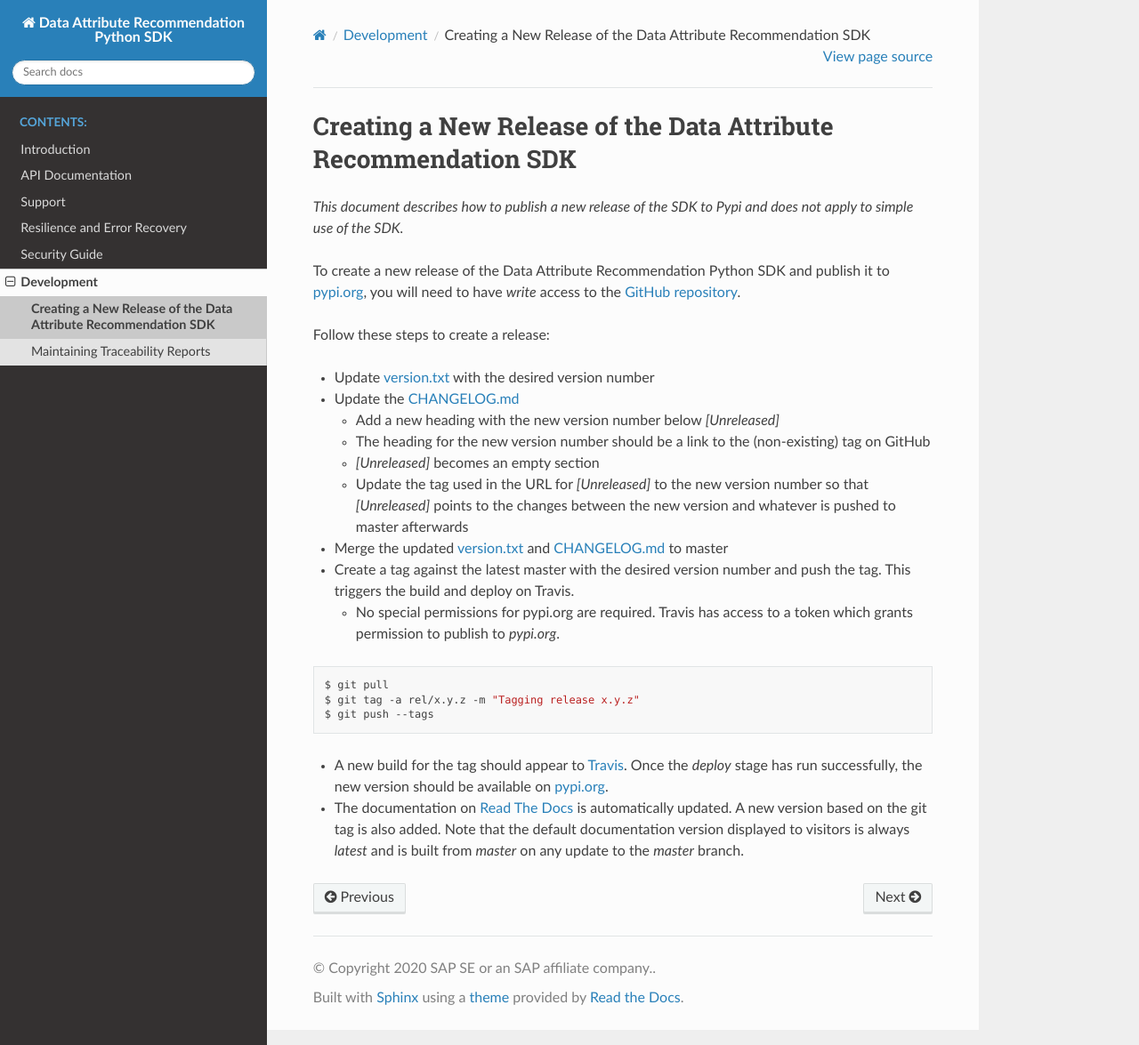
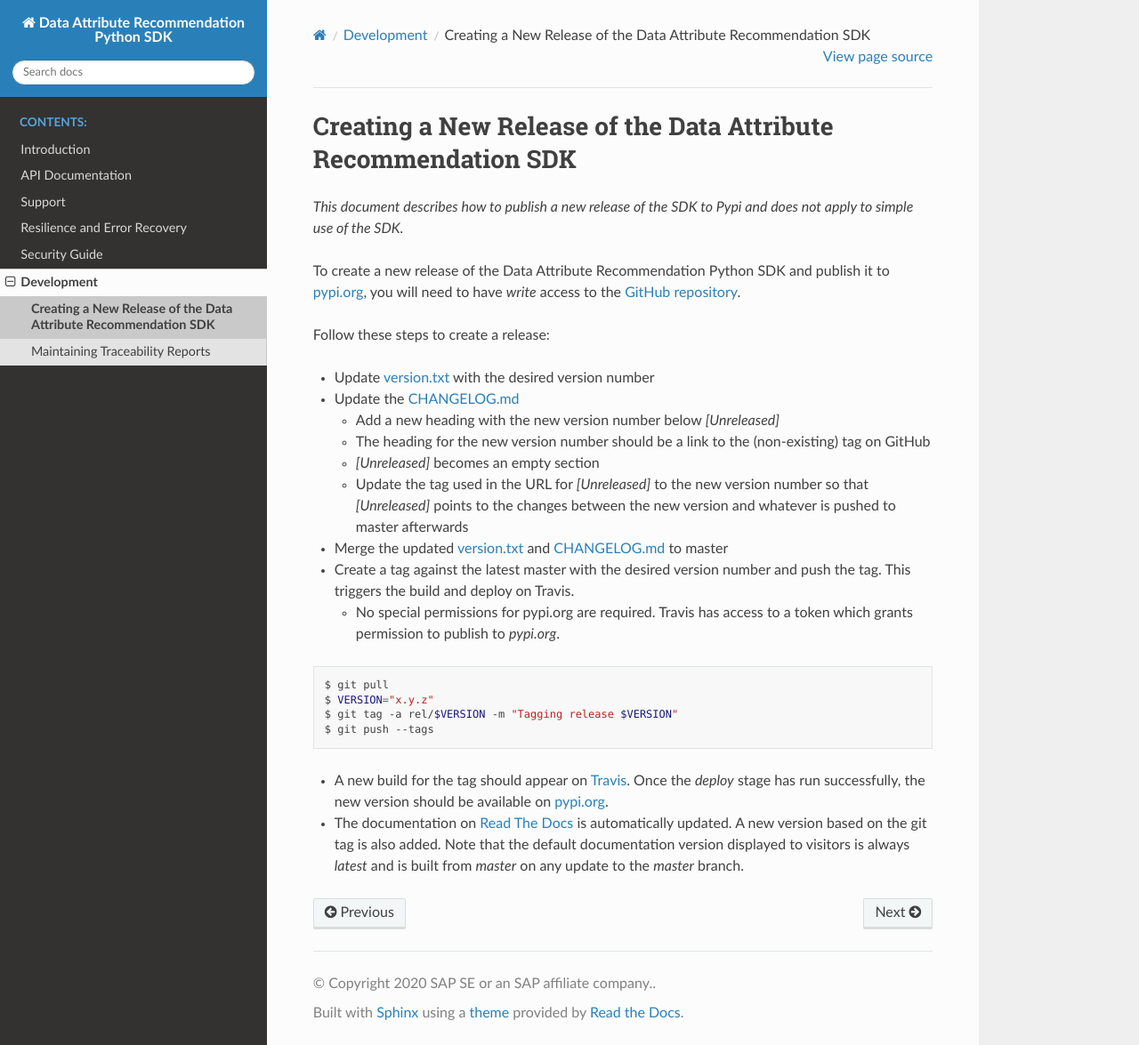
Before and after one commit to SAP/data-attribute-recommendation-python-sdk, a Sphinx documentation site: the page built from docs/source/release_process.rst, in a window 1280 px wide and 1175 px high. Shown: the whole window at 89% size. Built offline with Sphinx 7.4.7 and the Read the Docs theme 2.0.0, drawn with Linux system fonts in a browser that asks for light colours.

Commit message:
Fix some typos

```diff
--- a/docs/source/release_process.rst
+++ b/docs/source/release_process.rst
@@ -34,10 +34,11 @@ Follow these steps to create a release:
 .. code-block:: shell
 
   $ git pull
-  $ git tag -a rel/x.y.z -m "Tagging release x.y.z"
+  $ VERSION="x.y.z"
+  $ git tag -a rel/$VERSION -m "Tagging release $VERSION"
   $ git push --tags
 
-- A new build for the tag should appear to `Travis`_. Once the *deploy* stage
+- A new build for the tag should appear on `Travis`_. Once the *deploy* stage
   has run successfully, the new version should be available on `pypi.org`_.
 - The documentation on `Read The Docs`_ is automatically updated. A new version
   based on the git tag is also added. Note that the default documentation version
```
